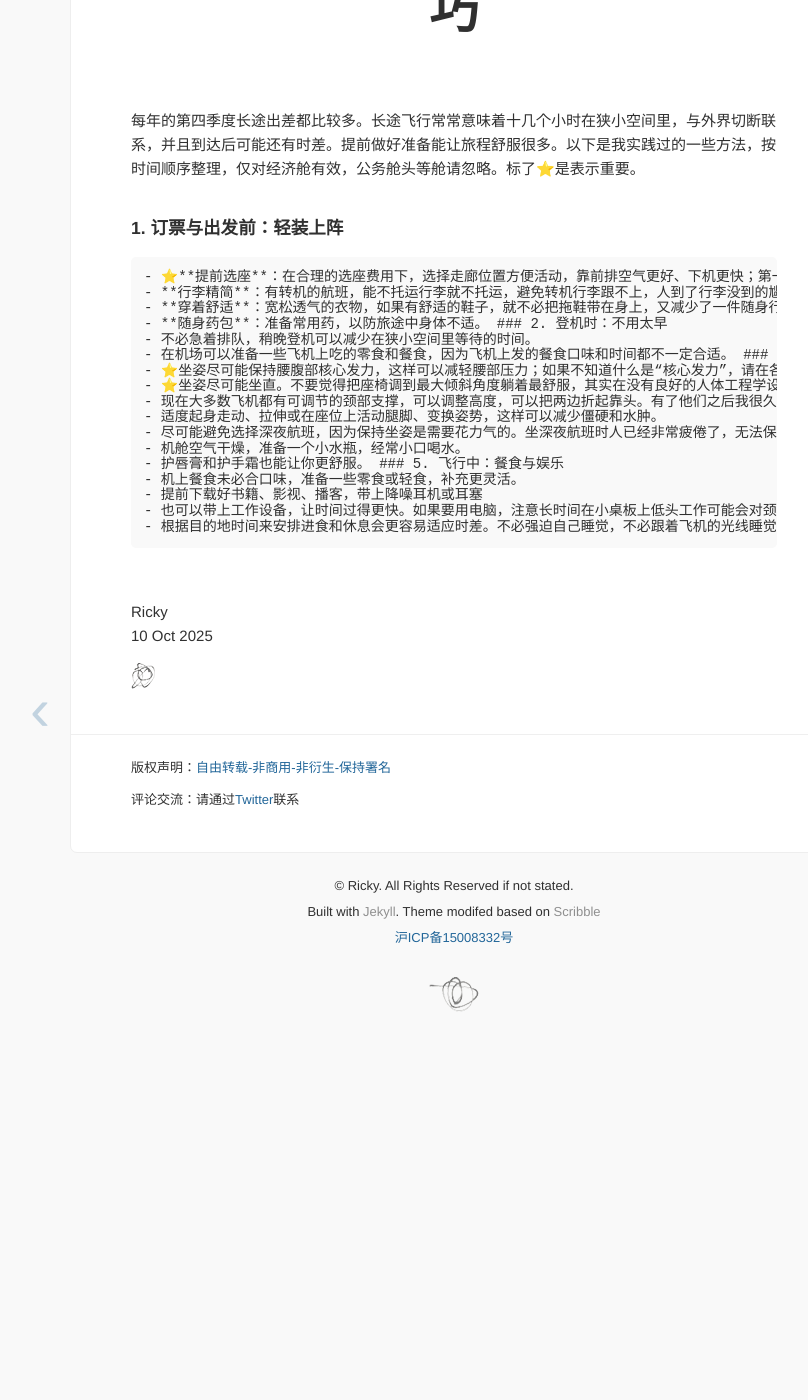
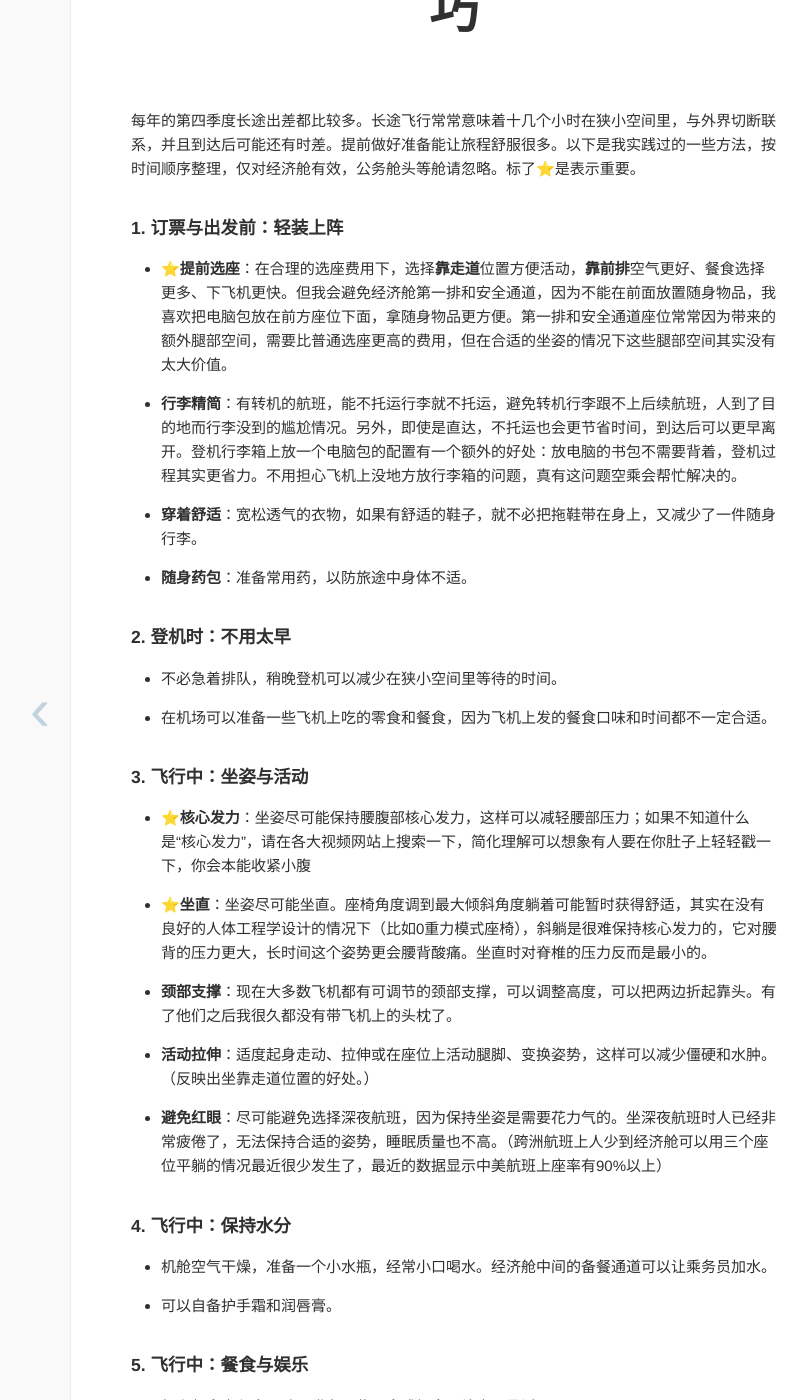
Before and after one commit to imrickysu/imrickysu.github.io, a Jekyll site: the page built from _posts/2025-10-10-long-flight-tips.md, in a window 1280 px wide and 1400 px high, scrolled down 278 px. Shown: the whole window, without its empty margins (186-994 px from the left). Built offline with Jekyll 4.4.1, drawn with Linux system fonts in a browser that asks for light colours; before the commit the page ends 1320 px from its top, so only the background shows below that; some of the changed text lies outside the part shown.

Commit message:
Update long flight tips

```diff
--- a/_posts/2025-10-10-long-flight-tips.md
+++ b/_posts/2025-10-10-long-flight-tips.md
@@ -9,25 +9,30 @@ tags:
 每年的第四季度长途出差都比较多。长途飞行常常意味着十几个小时在狭小空间里，与外界切断联系，并且到达后可能还有时差。提前做好准备能让旅程舒服很多。以下是我实践过的一些方法，按时间顺序整理，仅对经济舱有效，公务舱头等舱请忽略。标了⭐️是表示重要。
 
 ### 1. 订票与出发前：轻装上阵
-	- ⭐️**提前选座**：在合理的选座费用下，选择走廊位置方便活动，靠前排空气更好、下机更快；第一排和安全通道一般不能在前面放置随身物品，我会尽可能避免。
-	- **行李精简**：有转机的航班，能不托运行李就不托运，避免转机行李跟不上，人到了行李没到的尴尬情况。另外，即使是直达，不托运也会更节省时间，到达后可以更早离开。登机行李箱上放一个电脑包的配置有一个额外的好处：放电脑的书包不需要背着，登机过程其实更省力。不用担心飞机上没地方放行李箱的问题，真有这问题空乘会帮忙解决的。
-	- **穿着舒适**：宽松透气的衣物，如果有舒适的鞋子，就不必把拖鞋带在身上，又减少了一件随身行李。
-	- **随身药包**：准备常用药，以防旅途中身体不适。
+- ⭐️**提前选座**：在合理的选座费用下，选择**靠走道**位置方便活动，**靠前排**空气更好、餐食选择更多、下飞机更快。但我会避免经济舱第一排和安全通道，因为不能在前面放置随身物品，我喜欢把电脑包放在前方座位下面，拿随身物品更方便。第一排和安全通道座位常常因为带来的额外腿部空间，需要比普通选座更高的费用，但在合适的坐姿的情况下这些腿部空间其实没有太大价值。
+- **行李精简**：有转机的航班，能不托运行李就不托运，避免转机行李跟不上后续航班，人到了目的地而行李没到的尴尬情况。另外，即使是直达，不托运也会更节省时间，到达后可以更早离开。登机行李箱上放一个电脑包的配置有一个额外的好处：放电脑的书包不需要背着，登机过程其实更省力。不用担心飞机上没地方放行李箱的问题，真有这问题空乘会帮忙解决的。
+- **穿着舒适**：宽松透气的衣物，如果有舒适的鞋子，就不必把拖鞋带在身上，又减少了一件随身行李。
+- **随身药包**：准备常用药，以防旅途中身体不适。
+
 ### 2. 登机时：不用太早
-	- 不必急着排队，稍晚登机可以减少在狭小空间里等待的时间。
-	- 在机场可以准备一些飞机上吃的零食和餐食，因为飞机上发的餐食口味和时间都不一定合适。
+- 不必急着排队，稍晚登机可以减少在狭小空间里等待的时间。
+- 在机场可以准备一些飞机上吃的零食和餐食，因为飞机上发的餐食口味和时间都不一定合适。
+
 ### 3. 飞行中：坐姿与活动
-	- ⭐️坐姿尽可能保持腰腹部核心发力，这样可以减轻腰部压力；如果不知道什么是“核心发力”，请在各大视频网站上搜索一下，简化理解可以想象有人要在你肚子上轻轻戳一下，你会**本能收紧小腹**
-	- ⭐️坐姿尽可能坐直。不要觉得把座椅调到最大倾斜角度躺着最舒服，其实在没有良好的人体工程学设计的情况下（比如0重力模式座椅），斜躺是很难保持核心发力的，它对腰背的压力更大，长时间这个姿势更会腰背酸痛。坐直时对脊椎的压力反而是最小的。
-	- 现在大多数飞机都有可调节的颈部支撑，可以调整高度，可以把两边折起靠头。有了他们之后我很久都没有带飞机上的头枕了。
-	- 适度起身走动、拉伸或在座位上活动腿脚、变换姿势，这样可以减少僵硬和水肿。
-	- 尽可能避免选择深夜航班，因为保持坐姿是需要花力气的。坐深夜航班时人已经非常疲倦了，无法保持合适的姿势，睡眠质量也不高。（跨洲航班上人少到经济舱可以用三个座位平躺的情况最近很少发生了，最近的数据显示中美航班上座率有90%以上）
+- **⭐️核心发力**：坐姿尽可能保持腰腹部核心发力，这样可以减轻腰部压力；如果不知道什么是“核心发力”，请在各大视频网站上搜索一下，简化理解可以想象有人要在你肚子上轻轻戳一下，你会本能收紧小腹
+- **⭐️坐直**：坐姿尽可能坐直。座椅角度调到最大倾斜角度躺着可能暂时获得舒适，其实在没有良好的人体工程学设计的情况下（比如0重力模式座椅），斜躺是很难保持核心发力的，它对腰背的压力更大，长时间这个姿势更会腰背酸痛。坐直时对脊椎的压力反而是最小的。
+- **颈部支撑**：现在大多数飞机都有可调节的颈部支撑，可以调整高度，可以把两边折起靠头。有了他们之后我很久都没有带飞机上的头枕了。
+- **活动拉伸**：适度起身走动、拉伸或在座位上活动腿脚、变换姿势，这样可以减少僵硬和水肿。（反映出坐靠走道位置的好处。）
+- **避免红眼**：尽可能避免选择深夜航班，因为保持坐姿是需要花力气的。坐深夜航班时人已经非常疲倦了，无法保持合适的姿势，睡眠质量也不高。（跨洲航班上人少到经济舱可以用三个座位平躺的情况最近很少发生了，最近的数据显示中美航班上座率有90%以上）
+
 ### 4. 飞行中：保持水分
-	- 机舱空气干燥，准备一个小水瓶，经常小口喝水。
-	- 护唇膏和护手霜也能让你更舒服。
+- 机舱空气干燥，准备一个小水瓶，经常小口喝水。经济舱中间的备餐通道可以让乘务员加水。
+- 可以自备护手霜和润唇膏。
+
 ### 5. 飞行中：餐食与娱乐
-	- 机上餐食未必合口味，准备一些零食或轻食，补充更灵活。
-	- 提前下载好书籍、影视、播客，带上降噪耳机或耳塞
-	- 也可以带上工作设备，让时间过得更快。如果要用电脑，注意长时间在小桌板上低头工作可能会对颈椎带来压力，我的解决方案是使用 AR 眼镜，这样可以保持颈椎的直立。
+- 机上餐食未必合口味，准备一些零食或轻食，补充更灵活。
+- 提前下载好书籍、影视、播客，带上降噪耳机或耳塞。
+- 也可以带上工作设备，让时间过得更快。如果要用电脑，注意长时间在小桌板上低头工作可能会对颈椎带来压力，我的解决方案是使用 AR 眼镜，这样可以保持颈椎的直立。
+
 ### 6. 飞行中：调整作息
-	- 根据目的地时间来安排进食和休息会更容易适应时差。不必强迫自己睡觉，不必跟着飞机的光线睡觉。
+- 根据目的地时间来安排进食和休息会更容易适应时差。不必强迫自己睡觉，不必跟着飞机的光线睡觉。
```
